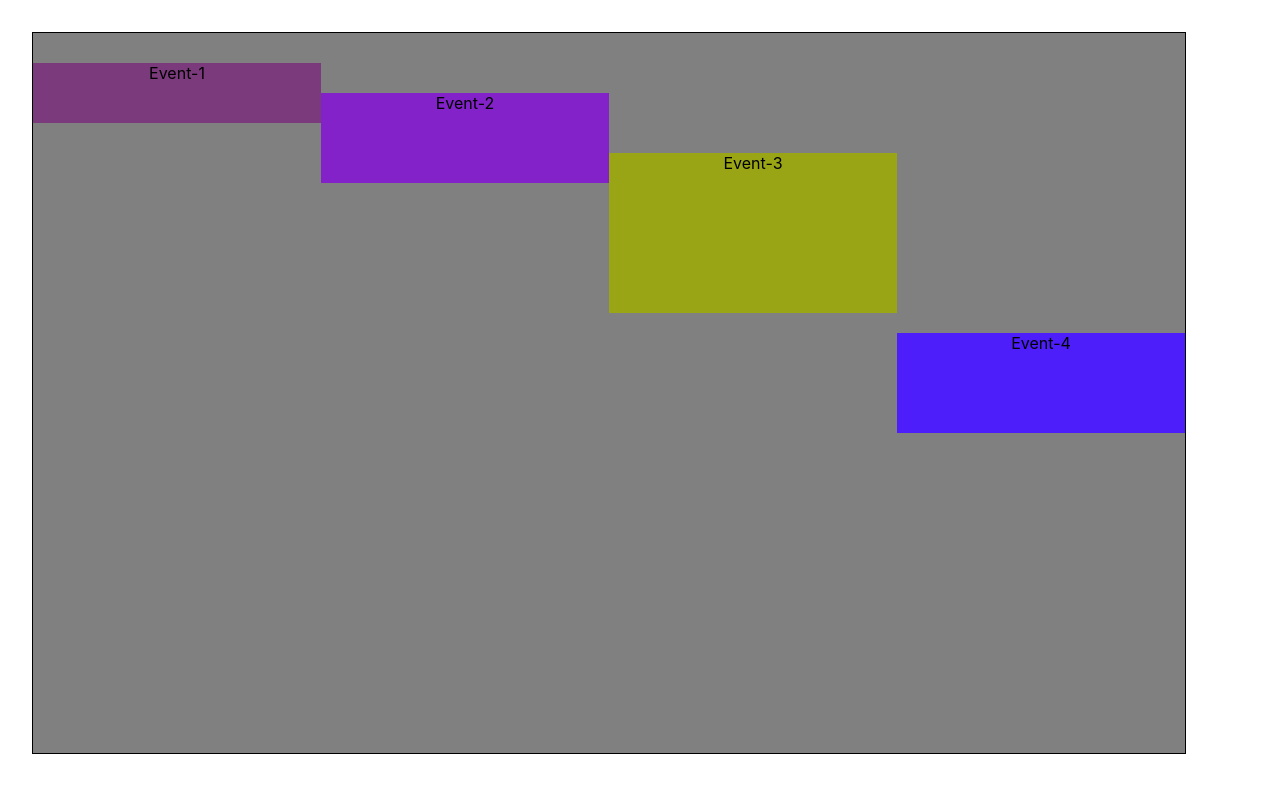
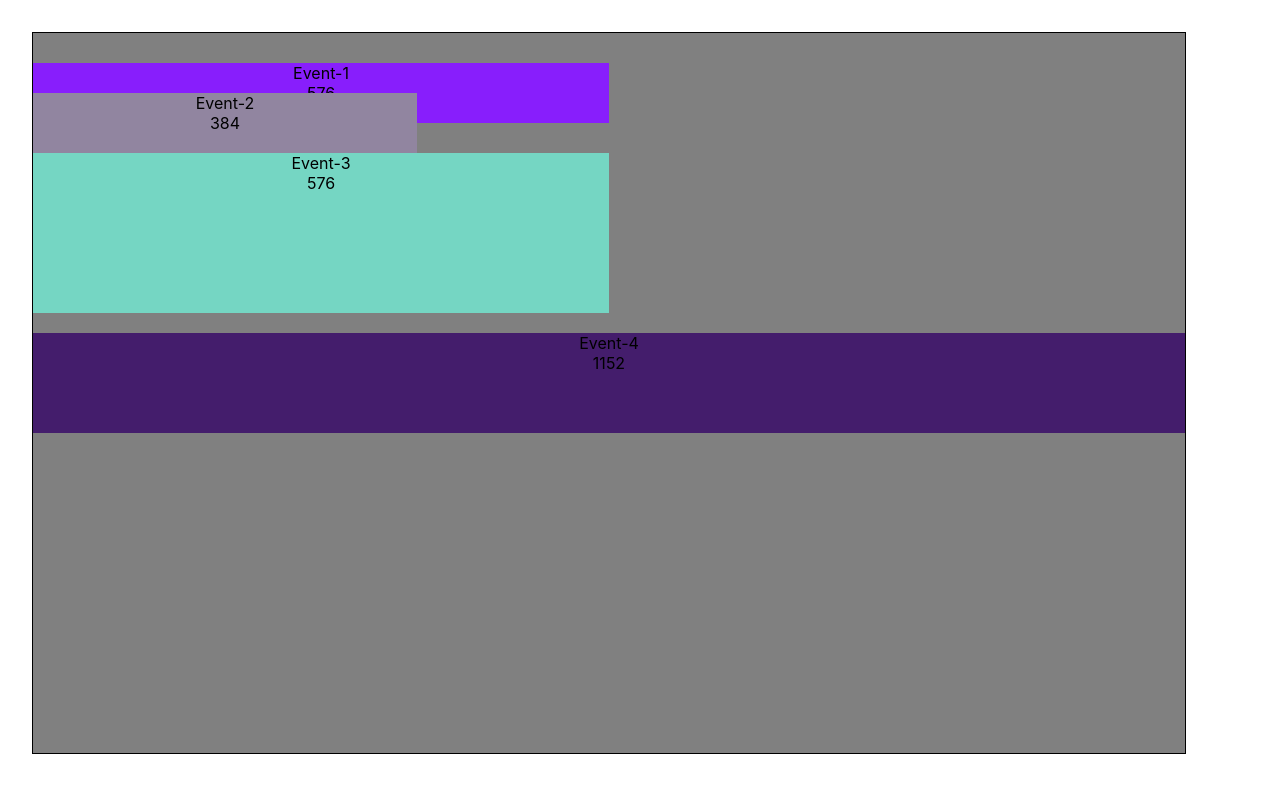
Before and after one commit to dshamilton/tm-calendar, a React (Create React App) app: page / in a window 1280 px wide. Shown: the top 792 px of the page. Built offline with nearby package versions, Linux system fonts and the light colour scheme.

Commit message:
som calculation of the event positions

```diff
--- a/src/components/CalendarEventUI.css
+++ b/src/components/CalendarEventUI.css
@@ -1,5 +1,5 @@
 .calendar-event {
     height: 100px;
     width: 100%;
-    position: relative;
+    position: absolute;
 }
--- a/src/components/CalendarEventUI.tsx
+++ b/src/components/CalendarEventUI.tsx
@@ -3,10 +3,14 @@ import CalendarEvent from "../model/CalendarEvent";
 
 import './CalendarEventUI.css';
 import { isProperty } from '@babel/types';
+import { runInThisContext } from 'vm';
 
-interface CalendarProps {
-  event: CalendarEvent, // Change the required prop to an optional prop.
+export interface Props {
+  event: CalendarEvent,
+  width: number
  };
+
+ export interface State {}
 
 const randomColour = (): string => {
   let x = Math.floor(Math.random() * 256);
@@ -26,6 +30,7 @@ const buildEventSize = (event: CalendarEvent): any => {
    return {
      top: `${event.start}px`,
      height: `${event.end - event.start}px`,
+     width:  `${event.getWidth()}px`
    }
 };
 
@@ -36,12 +41,20 @@ const buildEventUI = (event: CalendarEvent): React.CSSProperties => {
   }
 }
 
-const CalendarEventUI: React.SFC<CalendarProps> = (props) => {
-  return (
-    <div className="calendar-event" style={buildEventUI(props.event)}>
-      {props.event.name}
-    </div>
-  );
-};
+export class CalendarEventUI extends React.Component<Props, State>  {
+  constructor(props: any) {
+    super(props);
+    console.log("constructor");
+  }
+
+  render() {
+    return (
+      <div className="calendar-event" style={buildEventUI(this.props.event)}>
+        {this.props.event.name}
+        <div>{this.props.event.getWidth()}</div>
+      </div>
+    );
+  }
+}
 
 export default CalendarEventUI;
--- a/src/components/CalendarUI.css
+++ b/src/components/CalendarUI.css
@@ -4,6 +4,5 @@
   height: 90vh;
   border: 1px solid #000;
   margin: 32px;
-  display: flex;
   position: relative;
 }
--- a/src/components/CalendarUI.tsx
+++ b/src/components/CalendarUI.tsx
@@ -5,16 +5,27 @@ import Calendar from "../model/Calendar";
 
 import './CalendarUI.css';
 
-class CalendarUI extends React.Component {
-  private calendar = new Calendar();
+export interface CalendarUIState {
+  calendar: Calendar
+}
+
+class CalendarUI extends React.Component<{}, CalendarUIState> {
+  private _calendar = new Calendar();
+  constructor(props: any) {
+    super(props);
+    this.state = {
+      calendar: this._calendar
+    };
+  }
+
   render() {
-
+    // const { calendar } = this.state;
     return (
       <div className="calendar">
         {
           /* Implement some kind of map to convery calendar events to DOM elements */
-          this.calendar.events.map((event) =>
-            <CalendarEventUI event={event} />
+          this.state.calendar.events.map((event) =>
+            <CalendarEventUI event={event} width={event.getWidth()} />
           )
         }
       </div>
@@ -23,13 +34,17 @@ class CalendarUI extends React.Component {
 
   componentDidMount() {
     // Using any because of findDOMNode union type
+    const { calendar } = this.state;
     let calendarDOMElement: any = ReactDOM.findDOMNode(this);
     this.setEventPositions(calendarDOMElement.clientWidth);
     console.log("Calendar: ", calendarDOMElement, calendarDOMElement.clientWidth);
+    console.log("calendar-events: ", calendar.events);
+    this.setState({calendar});
   }
 
   setEventPositions(calendarWidth: number) {
-    this.calendar.events.forEach(event => event.setPosition(calendarWidth))
+    const { calendar } = this.state;
+    calendar.events.forEach(event => event.setPosition(calendarWidth));
   }
 }
 
--- a/src/model/Calendar.tsx
+++ b/src/model/Calendar.tsx
@@ -21,6 +21,7 @@ export default class Calendar {
     this.events = _events;
     this.events.forEach(event => this.detectCollisions(event));
     // this.events.forEach(event => this.setEventPositions(event, calendarWidth;))
+
     console.log("Events: ", this.events);
   }
 
@@ -34,8 +35,9 @@ export default class Calendar {
     this.events.forEach((event, i) => {
       // Check the start date of a given task is colliding within another
       if (
-        currentEvent.start > event.start &&
-        currentEvent.start < event.end
+        (currentEvent.start > event.start && currentEvent.start < event.end) ||
+        (currentEvent.end > event.start && currentEvent.end < event.end) ||
+        (currentEvent.start < event.start && currentEvent.end > event.end)
       ) {
         currentEvent.addCollision(event.name);
       }
--- a/src/model/CalendarEvent.tsx
+++ b/src/model/CalendarEvent.tsx
@@ -1,3 +1,5 @@
+import { cpus } from "os";
+
 export default class CalendarEvent {
 
   private _collisions: string[] = [];
@@ -9,7 +11,6 @@ export default class CalendarEvent {
     public end: number,
     public name: string
   ) {
-
     // No implementation yet
   }
 
@@ -18,10 +19,18 @@ export default class CalendarEvent {
   }
 
   setPosition(calendarWidth: number) {
-    let tempCollisions = this._collisions;
+    let tempCollisions = [...this._collisions];
     tempCollisions.push(this.name);
     tempCollisions.sort();
-    let postion = tempCollisions.indexOf(this.name);
-    console.log("POSITIONS: ", postion, calendarWidth);
+    this._position = tempCollisions.indexOf(this.name);
+    this._width = calendarWidth / tempCollisions.length;
+    // this._left = this._width
+    console.log("temp-collisions: ", this.name, tempCollisions);
+    console.log("POSITIONS: ", this._position, calendarWidth, this._width);
+  }
+
+  getWidth(): number {
+    console.log("getWidth");
+    return this._width;
   }
 }
```
